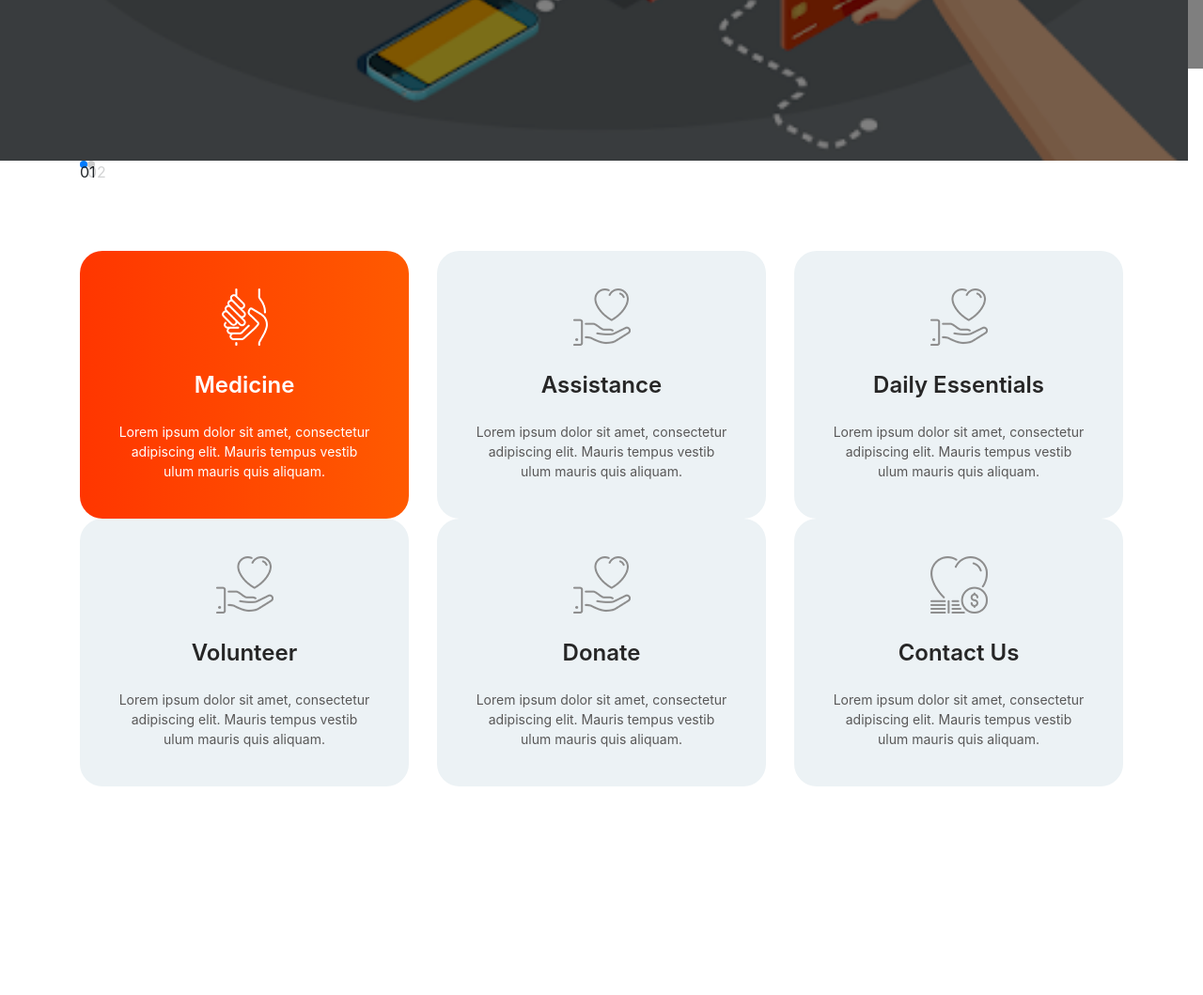
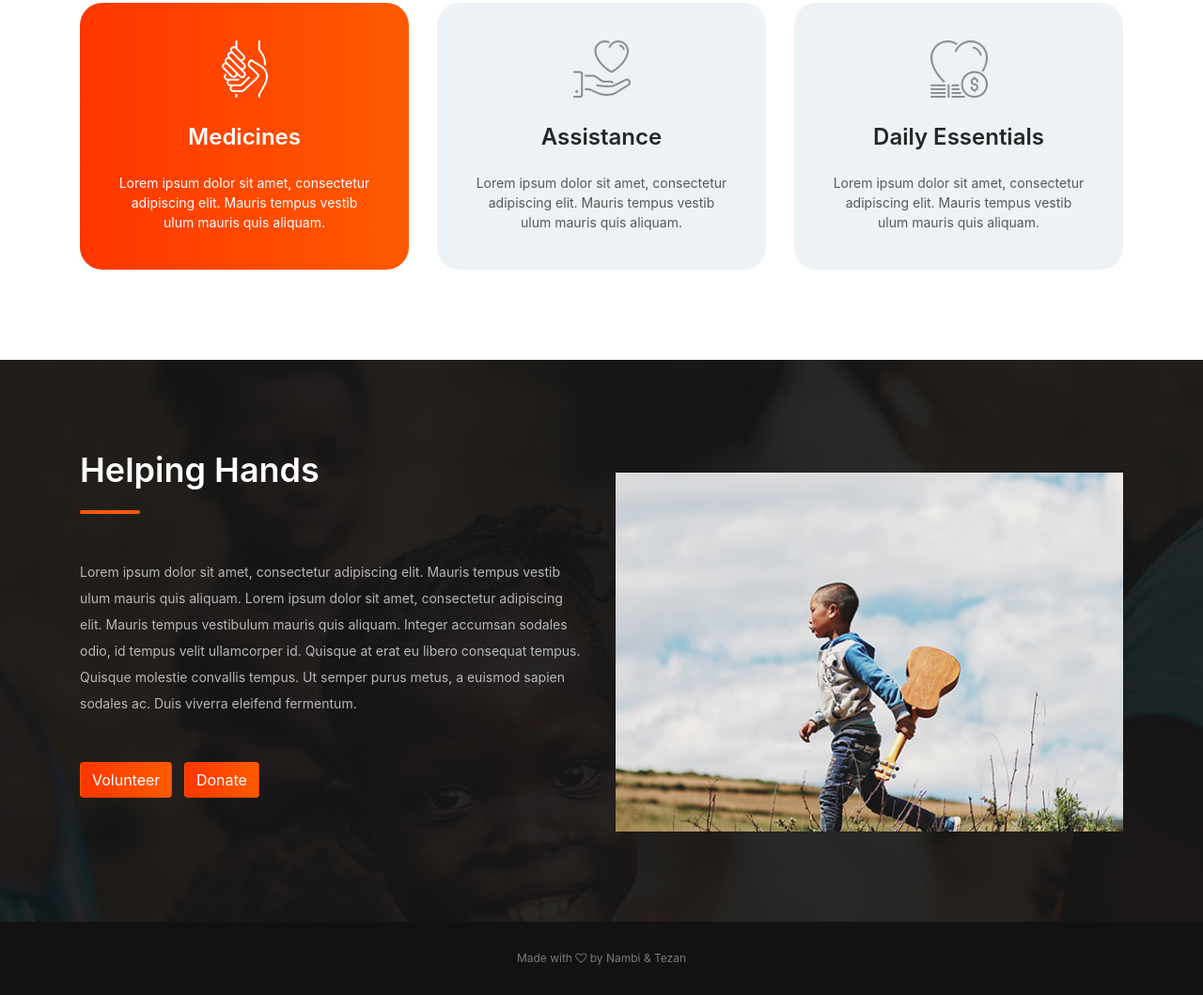
Before and after one commit to tezansahu/HelpingHand, a website with bundled scripts: page client/index.html in a window 1280 px wide. Shown: the part 745-1804 px from the top of the page at 94% size. Before the commit the page ends 1678 px from the top, so only its background shows below. Built offline with nearby package versions, Linux system fonts and the light colour scheme.

Commit message:
Changed the first page properly except pictures

```diff
--- a/client/index.html
+++ b/client/index.html
@@ -27,23 +27,33 @@
 </head>
 <body>
     <header class="site-header">
+        <div class="top-header-bar">
+            <div class="container">
+                <div class="row flex-wrap justify-content-center justify-content-lg-between align-items-lg-center">
+
+                        <nav class="site-navigation d-flex justify-content-end align-items-center">
+                            <ul class="d-flex flex-column flex-lg-row justify-content-lg-end align-content-center">
+                                <li class="current-menu-item"><a href="index.html">Home</a></li>
+                                <li><a href="about.html">About us</a></li>
+                                <li><a href="causes.html">Causes</a></li>
+                                <li><a href="portfolio.html">Gallery</a></li>
+                                <li><a href="news.html">News</a></li>
+                                <li><a href="contact.html">Contact</a></li>
+                            </ul>
+                        </nav><!-- .site-navigation -->
+                    <div class="col-12 col-lg-4 d-flex flex-wrap justify-content-center justify-content-lg-end align-items-center">
+                        <div class="donate-btn">
+                            <a href="#">Login/Register</a>
+                        </div><!-- .donate-btn -->
+                    </div><!-- .col -->
+                </div><!-- .row -->
+            </div><!-- .container -->
+        </div><!-- .top-header-bar -->
 
         <div class="nav-bar">
             <div class="container">
                 <div class="row">
                     <div class="col-12 d-flex flex-wrap justify-content-between align-items-center">
-                        <div class="site-branding d-flex align-items-center">
-                           <a class="d-block" href="index.html" rel="home"><img class="d-block" src="images/logo.png" alt="logo"></a>
-                        </div><!-- .site-branding -->
-
-                        <nav class="site-navigation d-flex justify-content-end align-items-center">
-                            <ul class="d-flex flex-column flex-lg-row justify-content-lg-end align-content-center">
-                                <li class="current-menu-item"><a href="index.html">Home</a></li>
-                                <li><a href="portfolio.html">Login/Register</a></li>
-                                <li><a href="about.html">Services</a></li>
-                                <li><a href="causes.html">Help</a></li>
-                            </ul>
-                        </nav><!-- .site-navigation -->
 
                         <div class="hamburger-menu d-lg-none">
                             <span></span>
@@ -60,20 +70,16 @@
     <div class="swiper-container hero-slider">
         <div class="swiper-wrapper">
             <div class="swiper-slide hero-content-wrap">
-                <img src="images/services.png" alt="">
+                <img src="images/hero.jpg" alt="">
 
                 <div class="hero-content-overlay position-absolute w-100 h-100">
                     <div class="container h-100">
                         <div class="row h-100">
                             <div class="col-12 col-lg-8 d-flex flex-column justify-content-center align-items-start">
                                 <header class="entry-header">
+                                    <h1>Services</h1>
 
-                                    <h1>Services</h1>
                                 </header><!-- .entry-header -->
-
-                                <div class="entry-content mt-4">
-                                   <!--  <p>Lorem ipsum dolor sit amet, consectetur adipiscing elit. Mauris tempus vestibulum mauris quis aliquam. Integer accumsan sodales odio, id tempus ullamcorper</p> -->
-                                </div><!-- .entry-content -->
 
                                 <footer class="entry-footer d-flex flex-wrap align-items-center mt-5">
                                     <a href="#" class="btn gradient-bg mr-2">Medicines</a>
@@ -86,9 +92,8 @@
                 </div><!-- .hero-content-overlay -->
             </div><!-- .hero-content-wrap -->
 
-
             <div class="swiper-slide hero-content-wrap">
-                <img src="images/help.png" alt="">
+                <img src="images/hero.jpg" alt="">
 
                 <div class="hero-content-overlay position-absolute w-100 h-100">
                     <div class="container h-100">
@@ -99,9 +104,6 @@
 
                                 </header><!-- .entry-header -->
 
-                                <div class="entry-content mt-4">
-                                    <p>Lorem ipsum dolor sit amet, consectetur adipiscing elit. Mauris tempus vestibulum mauris quis aliquam. Integer accumsan sodales odio, id tempus ullamcorper</p>
-                                </div><!-- .entry-content -->
 
                                 <footer class="entry-footer d-flex flex-wrap align-items-center mt-5">
                                     <a href="#" class="btn gradient-bg mr-2">Volunteer</a>
@@ -112,23 +114,18 @@
                     </div><!-- .container -->
                 </div><!-- .hero-content-overlay -->
             </div><!-- .hero-content-wrap -->
-        </div><!-- .swiper-wrapper -->
 
-          <div class="swiper-slide hero-content-wrap">
-                <img src="images/help.png" alt="">
+            <div class="swiper-slide hero-content-wrap">
+                <img src="images/hero.jpg" alt="">
 
                 <div class="hero-content-overlay position-absolute w-100 h-100">
                     <div class="container h-100">
                         <div class="row h-100">
                             <div class="col-12 col-lg-8 d-flex flex-column justify-content-center align-items-start">
                                 <header class="entry-header">
-                                    <h1>Doubts?</h1>
+                                    <h1>Get in touch</h1>
 
                                 </header><!-- .entry-header -->
-
-                                <div class="entry-content mt-4">
-                                    <p>Lorem ipsum dolor sit amet, consectetur adipiscing elit. Mauris tempus vestibulum mauris quis aliquam. Integer accumsan sodales odio, id tempus ullamcorper</p>
-                                </div><!-- .entry-content -->
 
                                 <footer class="entry-footer d-flex flex-wrap align-items-center mt-5">
                                     <a href="#" class="btn gradient-bg mr-2">Contact Us</a>
@@ -168,56 +165,7 @@
                         </figure>
 
                         <header class="entry-header">
-                            <h3 class="entry-title">Medicine</h3>
-                        </header>
-
-                        <div class="entry-content">
-                            <p>Lorem ipsum dolor sit amet, consectetur adipiscing elit. Mauris tempus vestib ulum mauris quis aliquam. </p>
-                        </div>
-                    </div>
-                </div>
-
-                <div class="col-12 col-md-6 col-lg-4 mt-4 mt-lg-0">
-                    <div class="icon-box">
-                        <figure class="d-flex justify-content-center">
-                            <img src="images/donation-gray.png" alt="">
-                            <img src="images/donation-white.png" alt="">
-                        </figure>
-                         <header class="entry-header">
-                            <h3 class="entry-title">Assistance</h3>
-                        </header>
-
-                        <div class="entry-content">
-                            <p>Lorem ipsum dolor sit amet, consectetur adipiscing elit. Mauris tempus vestib ulum mauris quis aliquam. </p>
-                        </div>
-                    </div>
-                </div>
-
-                <div class="col-12 col-md-6 col-lg-4 mt-4 mt-lg-0">
-                    <div class="icon-box">
-                        <figure class="d-flex justify-content-center">
-                            <img src="images/donation-gray.png" alt="">
-                            <img src="images/donation-white.png" alt="">
-                        </figure>
-                         <header class="entry-header">
-                            <h3 class="entry-title">Daily Essentials</h3>
-                        </header>
-
-                        <div class="entry-content">
-                            <p>Lorem ipsum dolor sit amet, consectetur adipiscing elit. Mauris tempus vestib ulum mauris quis aliquam. </p>
-                        </div>
-                    </div>
-                </div>
-
-                <div class="col-12 col-md-6 col-lg-4 mt-4 mt-lg-0">
-                    <div class="icon-box">
-                        <figure class="d-flex justify-content-center">
-                            <img src="images/donation-gray.png" alt="">
-                            <img src="images/donation-white.png" alt="">
-                        </figure>
-
-                         <header class="entry-header">
-                            <h3 class="entry-title">Volunteer</h3>
+                            <h3 class="entry-title">Medicines</h3>
                         </header>
 
                         <div class="entry-content">
@@ -234,7 +182,7 @@
                         </figure>
 
                         <header class="entry-header">
-                            <h3 class="entry-title">Donate</h3>
+                            <h3 class="entry-title">Assistance</h3>
                         </header>
 
                         <div class="entry-content">
@@ -251,7 +199,7 @@
                         </figure>
 
                         <header class="entry-header">
-                            <h3 class="entry-title">Contact Us</h3>
+                            <h3 class="entry-title">Daily Essentials</h3>
                         </header>
 
                         <div class="entry-content">
@@ -262,6 +210,46 @@
             </div><!-- .row -->
         </div><!-- .container -->
     </div><!-- .home-page-icon-boxes -->
+
+    <div class="home-page-welcome">
+        <div class="container">
+            <div class="row">
+                <div class="col-12 col-lg-6 order-2 order-lg-1">
+                    <div class="welcome-content">
+                        <header class="entry-header">
+                            <h2 class="entry-title">Helping Hands</h2>
+                        </header><!-- .entry-header -->
+
+                        <div class="entry-content mt-5">
+                            <p>Lorem ipsum dolor sit amet, consectetur adipiscing elit. Mauris tempus vestib ulum mauris quis aliquam. Lorem ipsum dolor sit amet, consectetur adipiscing elit. Mauris tempus vestibulum mauris quis aliquam. Integer accumsan sodales odio, id tempus velit ullamcorper id. Quisque at erat eu libero consequat tempus. Quisque molestie convallis tempus. Ut semper purus metus, a euismod sapien sodales ac. Duis viverra eleifend fermentum.</p>
+                        </div><!-- .entry-content -->
+
+                        <div class="entry-footer mt-5">
+                            <a href="#" class="btn gradient-bg mr-2">Volunteer</a>
+                            <a href="#" class="btn gradient-bg mr-2">Donate</a>
+                        </div><!-- .entry-footer -->
+                    </div><!-- .welcome-content -->
+                </div><!-- .col -->
+
+                <div class="col-12 col-lg-6 mt-4 order-1 order-lg-2">
+                    <img src="images/welcome.jpg" alt="welcome">
+                </div><!-- .col -->
+            </div><!-- .row -->
+        </div><!-- .container -->
+    </div><!-- .home-page-icon-boxes -->
+
+        <div class="footer-bar">
+            <div class="container">
+                <div class="row">
+                    <div class="col-12">
+                        <p class="m-0"><!-- Link back to Colorlib can't be removed. Template is licensed under CC BY 3.0. -->
+Made with <i class="fa fa-heart-o" aria-hidden="false"></i> by Nambi & Tezan
+<!-- Link back to Colorlib can't be removed. Template is licensed under CC BY 3.0. --></p>
+                    </div><!-- .col-12 -->
+                </div><!-- .row -->
+            </div><!-- .container -->
+        </div><!-- .footer-bar -->
+    </footer><!-- .site-footer -->
 
     <script type='text/javascript' src='js/jquery.js'></script>
     <script type='text/javascript' src='js/jquery.collapsible.min.js'></script>
```
